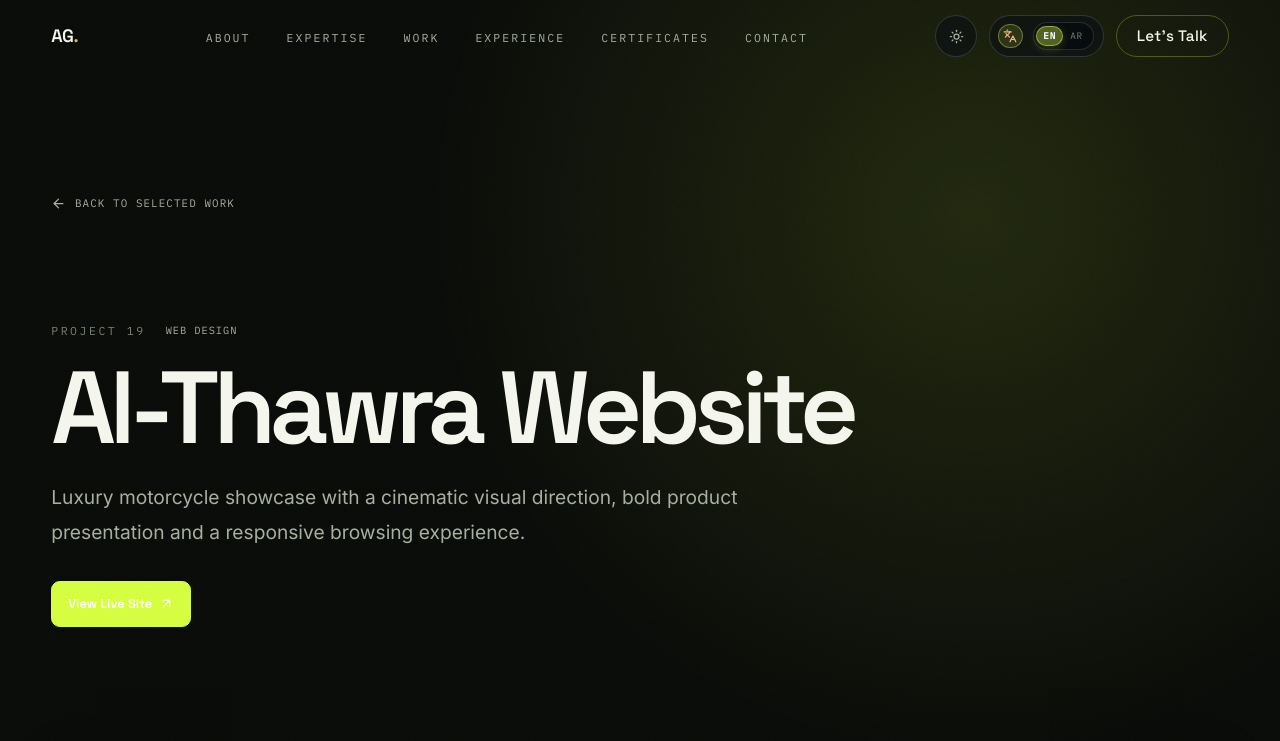
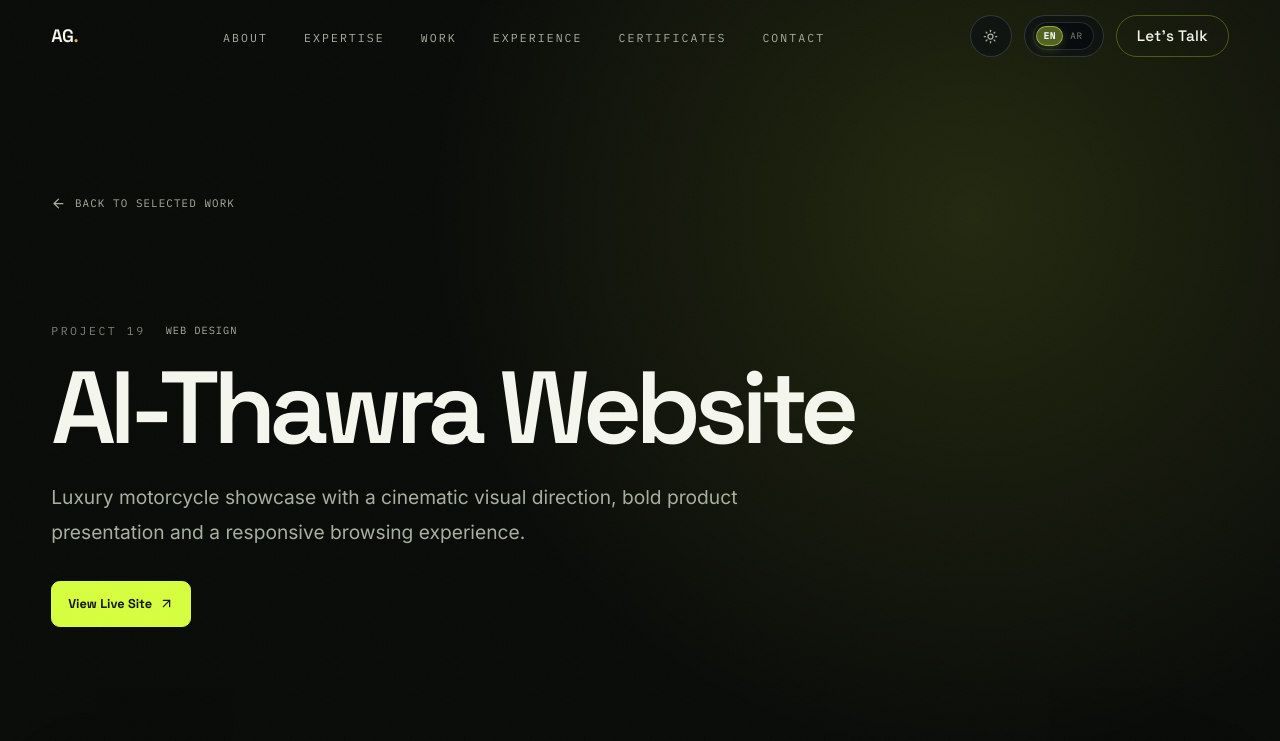
Before and after one commit to AymanGhomim/Ayman-Ghonim, a React (Vite) app: page /projects/al-thawra-website in a window 1280 px wide. Shown: the top 741 px of the page. Built offline with nearby package versions, Linux system fonts and the light colour scheme.

Commit message:
Improve accent button contrast and simplify language toggle

```diff
--- a/src/components/layout/Navbar.tsx
+++ b/src/components/layout/Navbar.tsx
@@ -1,5 +1,5 @@
 import { AnimatePresence, motion } from "framer-motion";
-import { Languages, Menu, Moon, Sun, X } from "lucide-react";
+import { Menu, Moon, Sun, X } from "lucide-react";
 import { useEffect, useState } from "react";
 import { useLocation } from "react-router";
 import { personal } from "@/data/personal";
@@ -118,9 +118,6 @@ export function Navbar() {
               aria-checked={language === "ar"}
               aria-label={language === "ar" ? "Switch to English" : "Switch to Arabic"}
             >
-              <span className="language-switch-icon" aria-hidden>
-                <Languages size={14} />
-              </span>
               <span className="language-switch-options" aria-hidden>
                 <span>EN</span>
                 <span>AR</span>
@@ -197,9 +194,6 @@ export function Navbar() {
               aria-checked={language === "ar"}
               aria-label={language === "ar" ? "Switch to English" : "Switch to Arabic"}
             >
-              <span className="language-switch-icon" aria-hidden>
-                <Languages size={15} />
-              </span>
               <span className="language-switch-options" aria-hidden>
                 <span>EN</span>
                 <span>AR</span>
--- a/src/index.css
+++ b/src/index.css
@@ -1236,7 +1236,8 @@ button {
 .project-showcase-actions a:first-child {
   border-color: #d7ff3f;
   background: #d7ff3f;
-  color: #fff;
+  color: var(--accent-ink);
+  font-weight: 700;
   box-shadow: 0 10px 28px -16px rgba(215, 255, 63, 0.7);
 }
 .project-showcase-actions a:hover {
@@ -1532,16 +1533,6 @@ button {
   outline: 2px solid rgba(233, 255, 112, 0.9);
   outline-offset: 3px;
 }
-.language-switch-icon {
-  display: grid;
-  width: 1.55rem;
-  height: 1.55rem;
-  place-items: center;
-  border: 1px solid rgba(233, 255, 112, 0.36);
-  border-radius: 50%;
-  color: #ffb585;
-  background: rgba(215, 255, 63, 0.14);
-}
 .language-switch-options {
   position: relative;
   display: inline-flex;
@@ -1660,7 +1651,7 @@ html[data-theme="light"] .project-showcase-actions a {
 html[data-theme="light"] .project-showcase-actions a:first-child {
   border-color: var(--accent-from);
   background: var(--accent-from);
-  color: #fff;
+  color: var(--accent-ink);
 }
 html[data-theme="light"] .projects-filter-pill:hover,
 html[data-theme="light"] .projects-filter-pill:focus-visible {
@@ -2796,7 +2787,8 @@ html[data-theme="light"] .hero-btn-secondary {
 .project-detail-actions a.is-primary {
   border-color: #d7ff3f;
   background: #d7ff3f;
-  color: #fff;
+  color: var(--accent-ink);
+  font-weight: 700;
 }
 .project-detail-actions a.is-primary:hover {
   background: #b9e62d;
```
